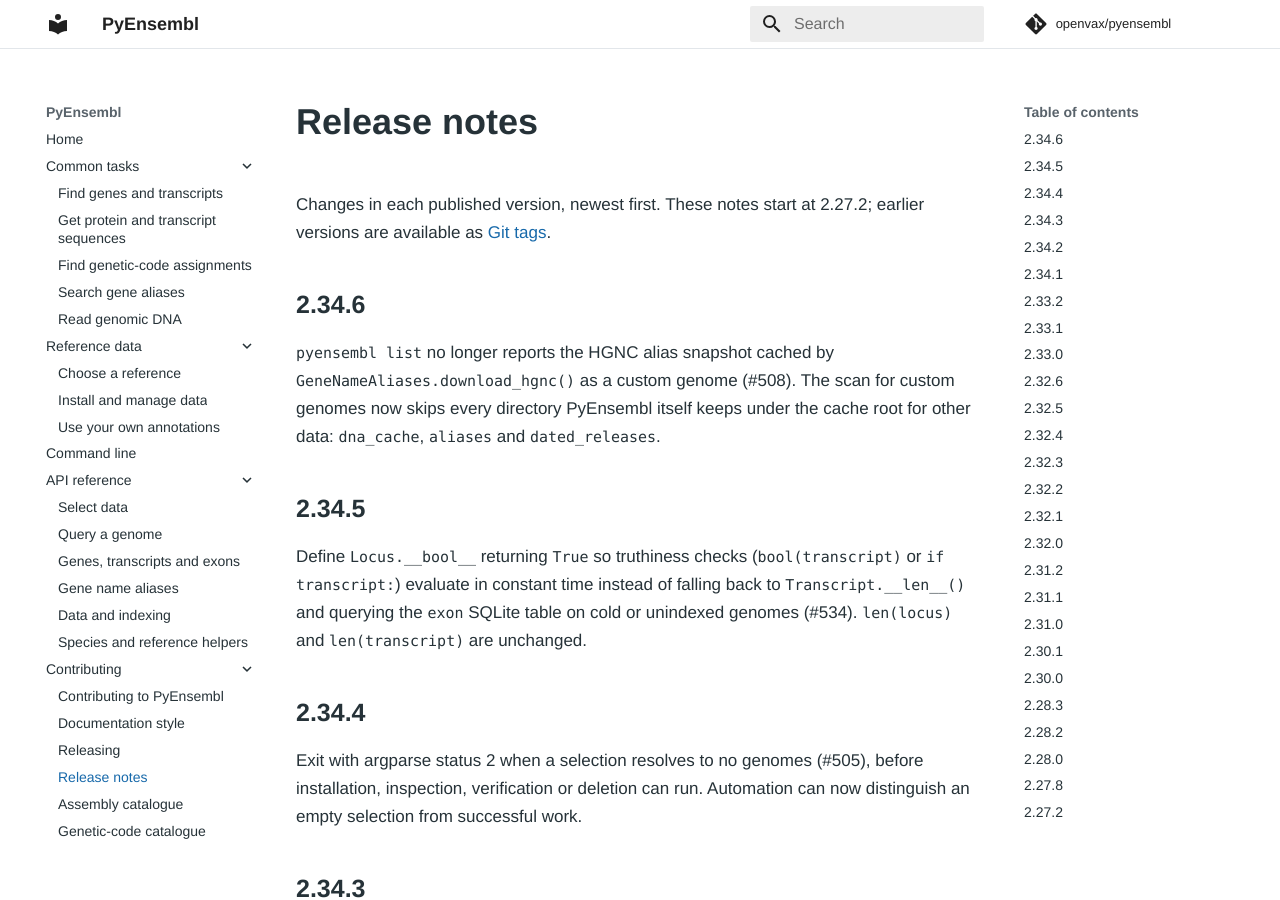
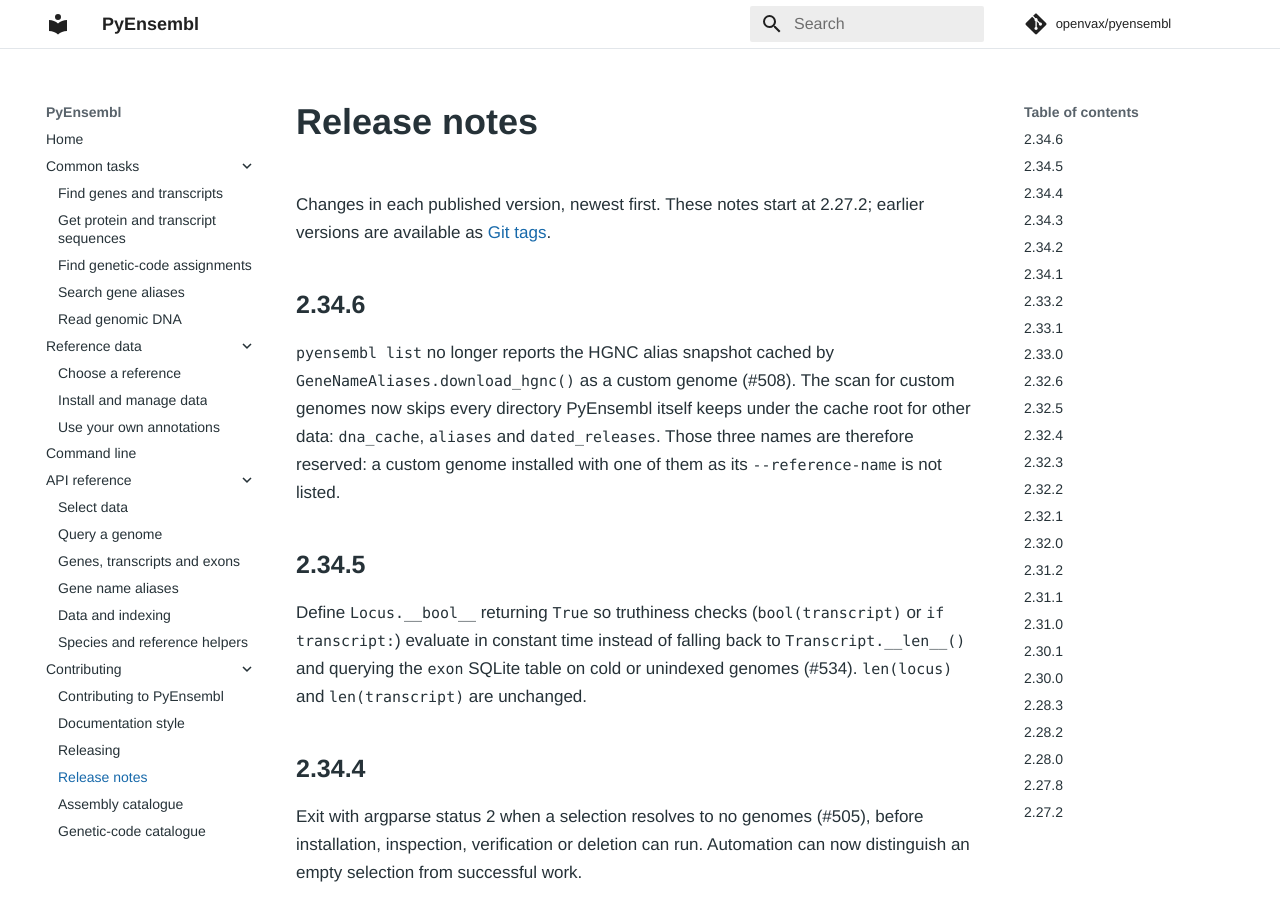
Before and after one commit to openvax/pyensembl, an MkDocs documentation site: the page built from docs/dev/release-notes.md, in a window 1280 px wide and 900 px high. Built offline with MkDocs 1.6.1 and Material for MkDocs 9.7.7, drawn with Linux system fonts in a browser that asks for light colours; comment, search, counter and statistics services are not loaded.

Commit message:
Address review: realistic dated-release fixture, note the reserved names
Claude-Session: https://claude.ai/code/session_01JHJhwjJyLksFkmysWFgmhP

```diff
--- a/RELEASE_NOTES.md
+++ b/RELEASE_NOTES.md
@@ -9,6 +9,8 @@ earlier versions are available as [Git tags](https://github.com/openvax/pyensemb
 `GeneNameAliases.download_hgnc()` as a custom genome (#508). The scan for
 custom genomes now skips every directory PyEnsembl itself keeps under the
 cache root for other data: `dna_cache`, `aliases` and `dated_releases`.
+Those three names are therefore reserved: a custom genome installed with one
+of them as its `--reference-name` is not listed.
 
 ## 2.34.5
 
```
Also changed, not shown: 1 other file.
